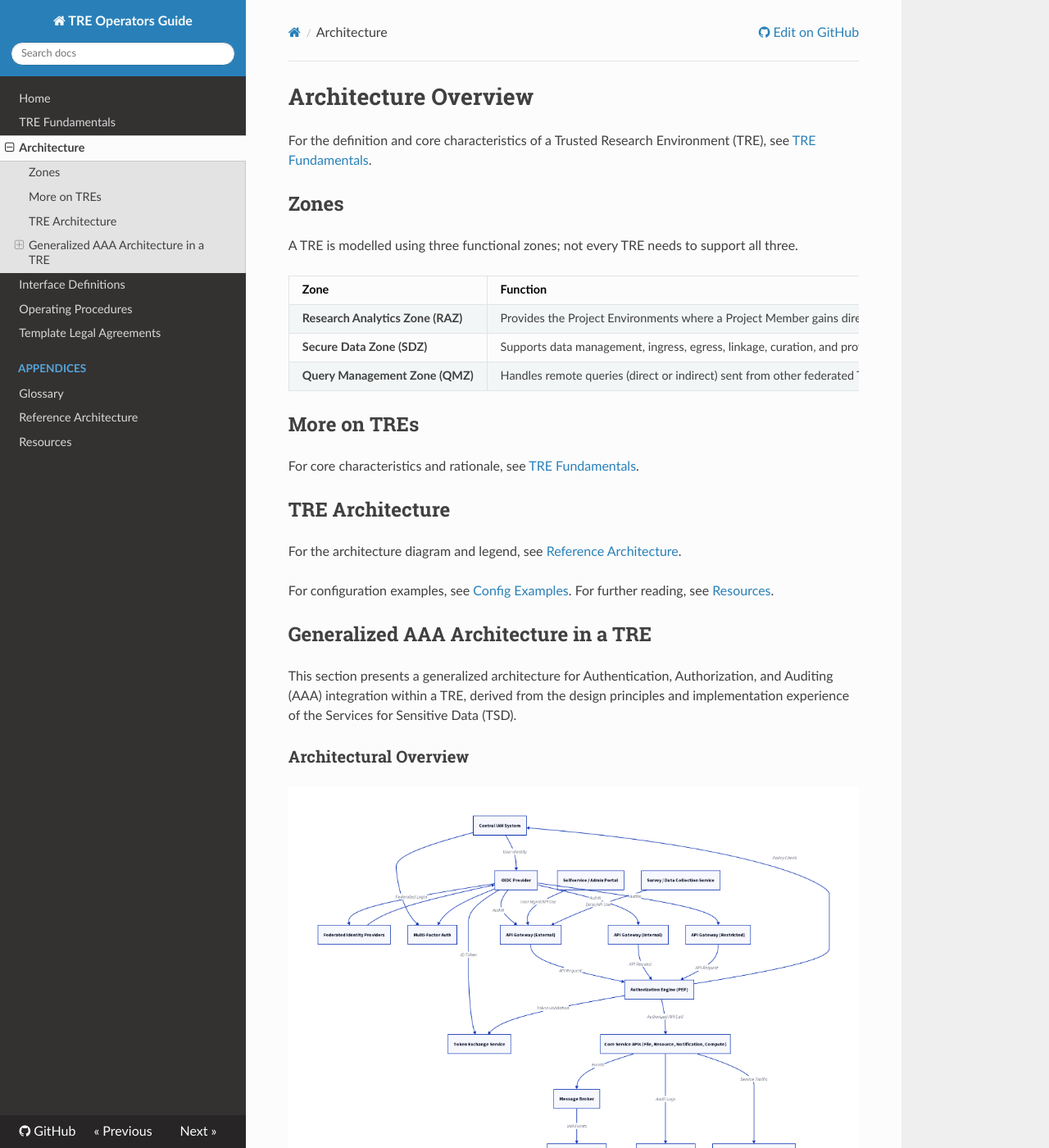
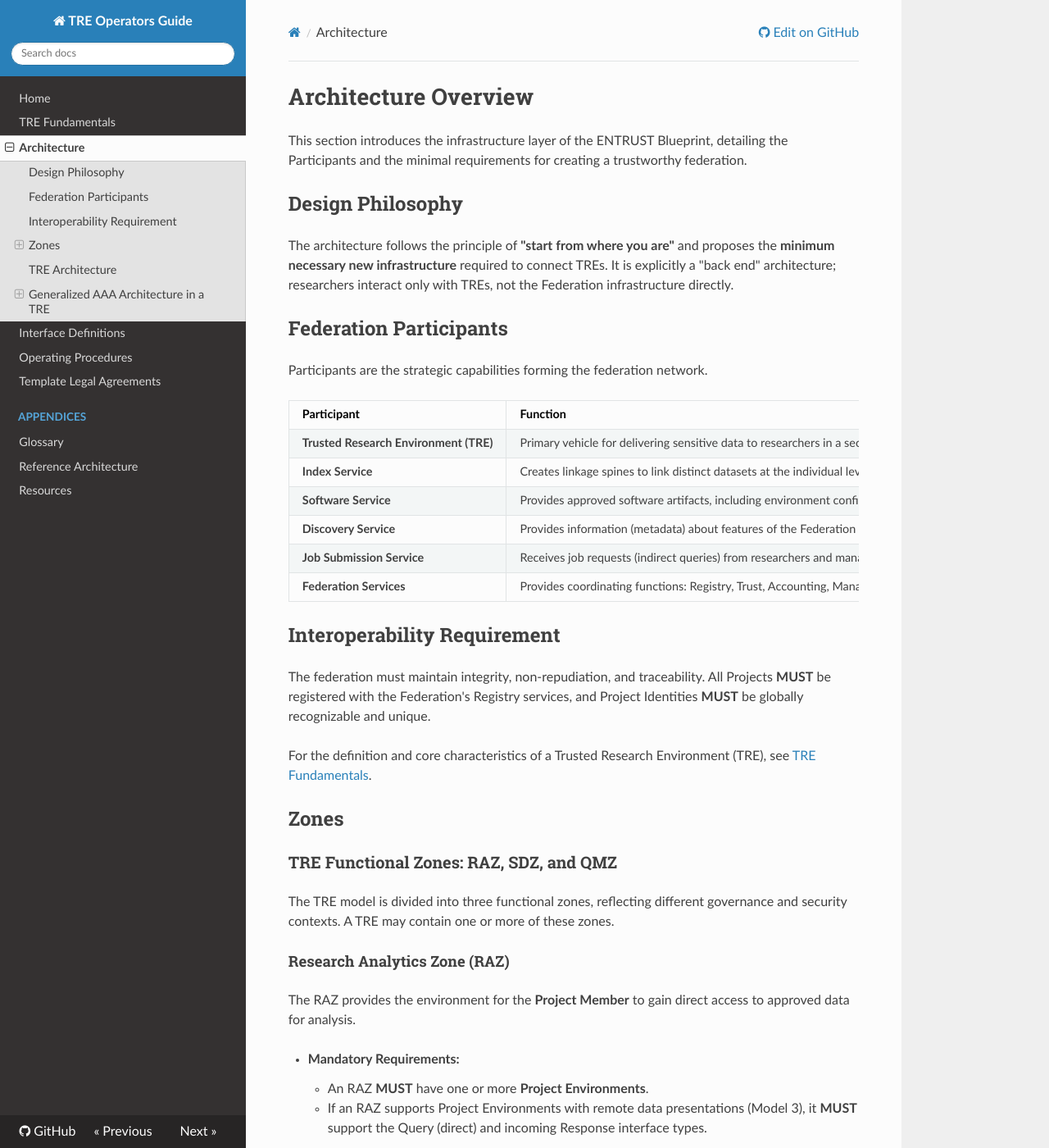
Before and after one commit to unioslo/tre-operators-docs, an MkDocs documentation site: the page built from docs/modules/architecture/index.md, in a window 1280 px wide and 1400 px high. Shown: the whole window at 82% size. Built offline with MkDocs 1.6.1, drawn with Linux system fonts in a browser that asks for light colours; nearby versions of some CDN libraries; some of the changed text lies outside the part shown.

Commit message:
Revise architecture index.md to enhance clarity; update federation participants and introduce interoperability requirements.

```diff
--- a/docs/modules/architecture/index.md
+++ b/docs/modules/architecture/index.md
@@ -1,29 +1,70 @@
 
 # Architecture Overview
 
+This section introduces the infrastructure layer of the ENTRUST Blueprint, detailing the Participants and the minimal requirements for creating a trustworthy federation.
+
+## Design Philosophy
+
+The architecture follows the principle of **"start from where you are"** and proposes the **minimum necessary new infrastructure** required to connect TREs. It is explicitly a "back end" architecture; researchers interact only with TREs, not the Federation infrastructure directly.
+
+## Federation Participants
+
+Participants are the strategic capabilities forming the federation network.
+
+| Participant | Function | Key Components |
+| :--- | :--- | :--- |
+| **Trusted Research Environment (TRE)** | Primary vehicle for delivering sensitive data to researchers in a secure, controlled, and approved manner. | Research Analytics Zone (RAZ), Secure Data Zone (SDZ), Query Management Zone (QMZ). |
+| **Index Service** | Creates linkage spines to link distinct datasets at the individual level, enabling authorized joint datasets. | Pseudonymization service, Linkage spines registry. |
+| **Software Service** | Provides approved software artifacts, including environment configurations and research artifacts (workflows, containers). | Environment Artifacts, Research Artifacts. |
+| **Discovery Service** | Provides information (metadata) about features of the Federation to users outside the Federation, potentially querying the Registry. | Output Control process. |
+| **Job Submission Service** | Receives job requests (indirect queries) from researchers and manages forwarding and result handling. | Job Approval process, Output Control process. |
+| **Federation Services** | Provides coordinating functions: Registry, Trust, Accounting, Management, and Monitoring. | AAAI Capability, Registry. |
+
+## Interoperability Requirement
+
+The federation must maintain integrity, non-repudiation, and traceability. All Projects **MUST** be registered with the Federation's Registry services, and Project Identities **MUST** be globally recognizable and unique.
+
 For the definition and core characteristics of a Trusted Research Environment (TRE), see [TRE Fundamentals](../../fundamentals.md).
 
+## Zones
 
-## Zones
-A TRE is modelled using three functional zones; not every TRE needs to support all three.
+### TRE Functional Zones: RAZ, SDZ, and QMZ
 
-| Zone | Function | Key Requirements |
-| :--- | :--- | :--- |
-| **Research Analytics Zone (RAZ)** | Provides the Project Environments where a Project Member gains direct access to approved data for analysis. | RAZ **MUST** have one or more Project Environments. RAZ is comparable to the EHDS **Secure Processing Environment (SPE)**. The PI acts as the **Output Approver** for the RAZ Project environment. |
-| **Secure Data Zone (SDZ)** | Supports data management, ingress, egress, linkage, curation, and provision of research-ready sensitive datasets. | An SDZ **MUST** have a **Data Management function**. Data movements to or from the SDZ **MUST** pass through this function. |
-| **Query Management Zone (QMZ)** | Handles remote queries (direct or indirect) sent from other federated TREs or Job Submission Services. | QMZ supports federated analytics. A QMZ that supports indirect queries **MUST** include a **Job Controller component** and a **Job Approval process**. |
+The TRE model is divided into three functional zones, reflecting different governance and security contexts. A TRE may contain one or more of these zones.
 
+#### Research Analytics Zone (RAZ)
 
-## More on TREs
-For core characteristics and rationale, see [TRE Fundamentals](../../fundamentals.md).
+The RAZ provides the environment for the **Project Member** to gain direct access to approved data for analysis.
 
+*   **Mandatory Requirements:**
+    *   An RAZ **MUST** have one or more **Project Environments**.
+    *   If an RAZ supports Project Environments with remote data presentations (Model 3), it **MUST** support the Query (direct) and incoming Response interface types.
+*   **Key ENTRUST Modification:** The ENTRUST RAZ model includes the **Principal Investigator (PI)** acting as both the **Output Approver** and **Input Approver** for the project environment. This modification avoids infrastructure scalability bottlenecks and clarifies legal responsibility, particularly where the TRE is not the data controller.
+*   **Training Requirement:** Two Drivers identified general user training, including **basic training in using the TRE’s project space**, as an essential requirement, leading to the inclusion of a dedicated **Train user** process within the TRE.
+*   **EHDS Alignment:** The RAZ is comparable to the European Health Data Space's (EHDS) **Secure Processing Environment (SPE)** concept.
+
+#### Secure Data Zone (SDZ)
+
+The SDZ supports the management, linkage, curation, ingress, and egress of research-ready sensitive datasets.
+
+*   **Mandatory Requirements:**
+    *   An SDZ **MUST** have a **Data Management function**.
+    *   All data movements to or from the SDZ **MUST** pass through the Data Management function.
+    *   **Data Manager** and **Output Approver** roles **SHALL** be granted access to the SDZ; all other roles **SHALL NOT** be granted access.
+    *   The SDZ **SHOULD** support the Data Egress and Data Ingress interface types for sending and receiving Data Extract Objects.
+*   **Specialized SDZ: Secure Data Archive (SDA):** The ENTRUST architecture includes the SDA as a specialized SDZ storing **published Curated Data** and handling Data Access Requests to such published data. Curated Data should have unique IDs and accompanying metadata to enable credit attributions.
+
+#### Query Management Zone (QMZ)
+
+The QMZ handles queries sent from other, remote TREs or external Job Submission services, typically sitting alongside an SDZ.
+
+*   **Direct Queries (Model 3):** A QMZ supporting direct queries **MUST** have an **External Presentation component** (e.g., a database view) and **MUST** support the incoming Query (direct) interface type.
+*   **Indirect Queries (Model 4):** A QMZ supporting indirect queries **MUST** include a **Job Controller component** and a **Job Executor component**. The Job Request **MUST** pass through a **Job Approval process**.
+*   **HPC:** A QMZ **MAY** provide a **High-Performance Computing (HPC) component** to support the execution of indirect query jobs.
 
 
 ## TRE Architecture
 For the architecture diagram and legend, see [Reference Architecture](../../appendices/reference-architecture.md).
-
-For configuration examples, see [Config Examples](../../appendices/config-examples.md). For further reading, see [Resources](../../appendices/resources.md).
-
 
 ## Generalized AAA Architecture in a TRE
 
```
